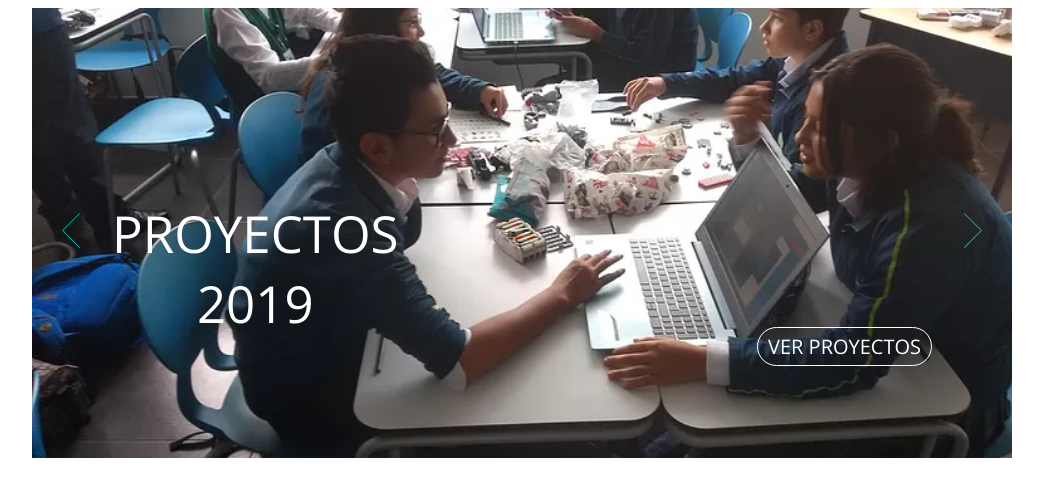
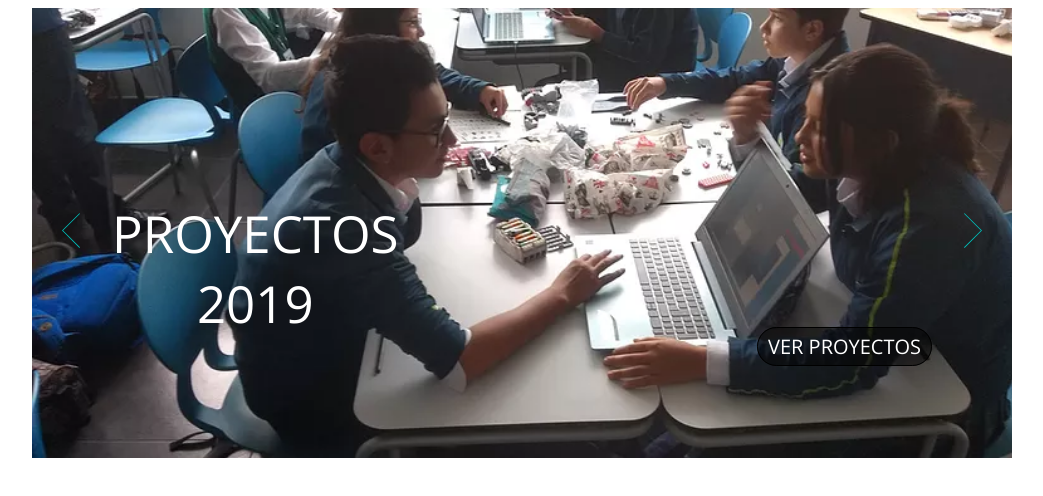
Before and after one commit to danielcarv96/Copy_Liceo_Campo_David, a plain HTML site: page index.html in a window 1280 px wide. In both pictures the pointer is over the link "VER PROYECTOS". Shown: the whole page, without its empty margins (118-1161 px from the left). Drawn offline with nearby package versions, Linux system fonts and the light colour scheme.

Commit message:
añadido comportamiento on hover

```diff
--- a/css/styles.css
+++ b/css/styles.css
@@ -71,3 +71,9 @@
   border-radius: 20px;
   padding: 5px 10px;
 }
+
+.slider-content-right a:hover{
+  border-color: black;
+  background-color: rgb(0,0,0);
+  background-color: rgba(0,0,0,.5);
+}
```
